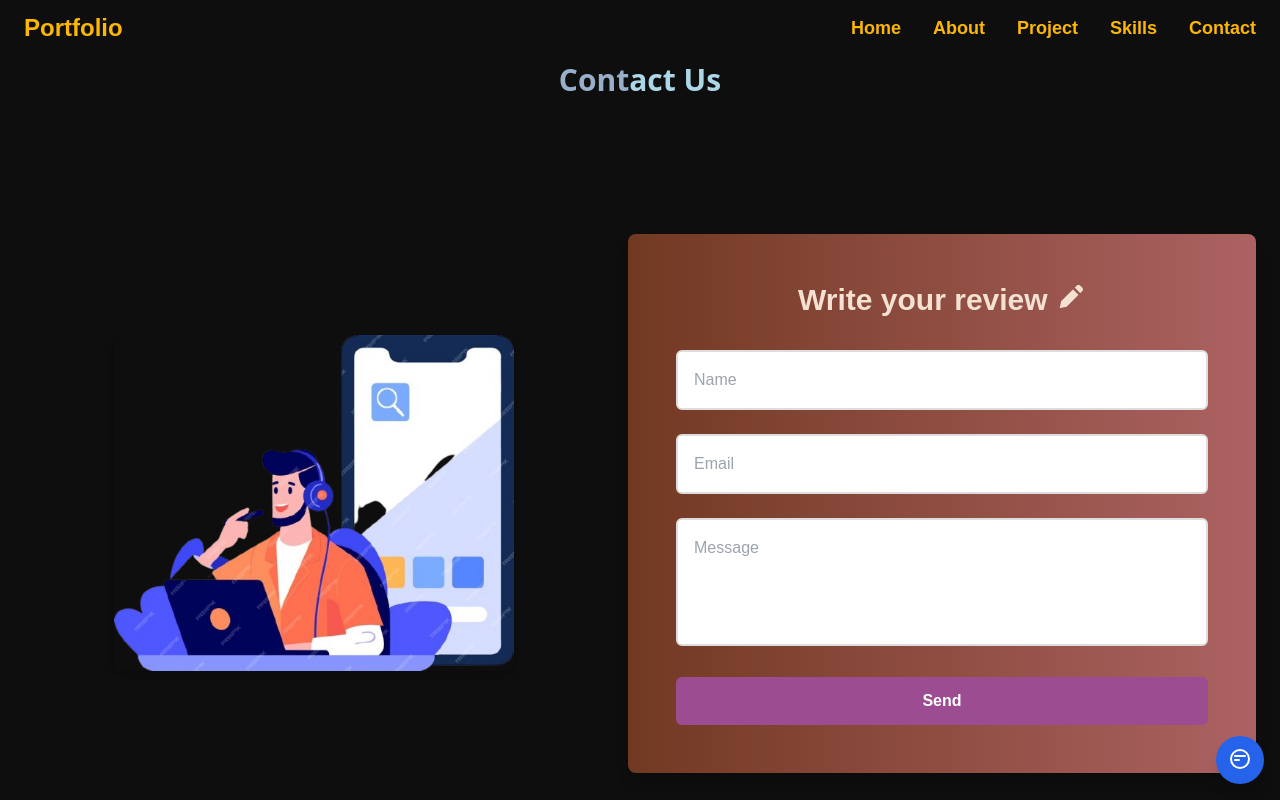
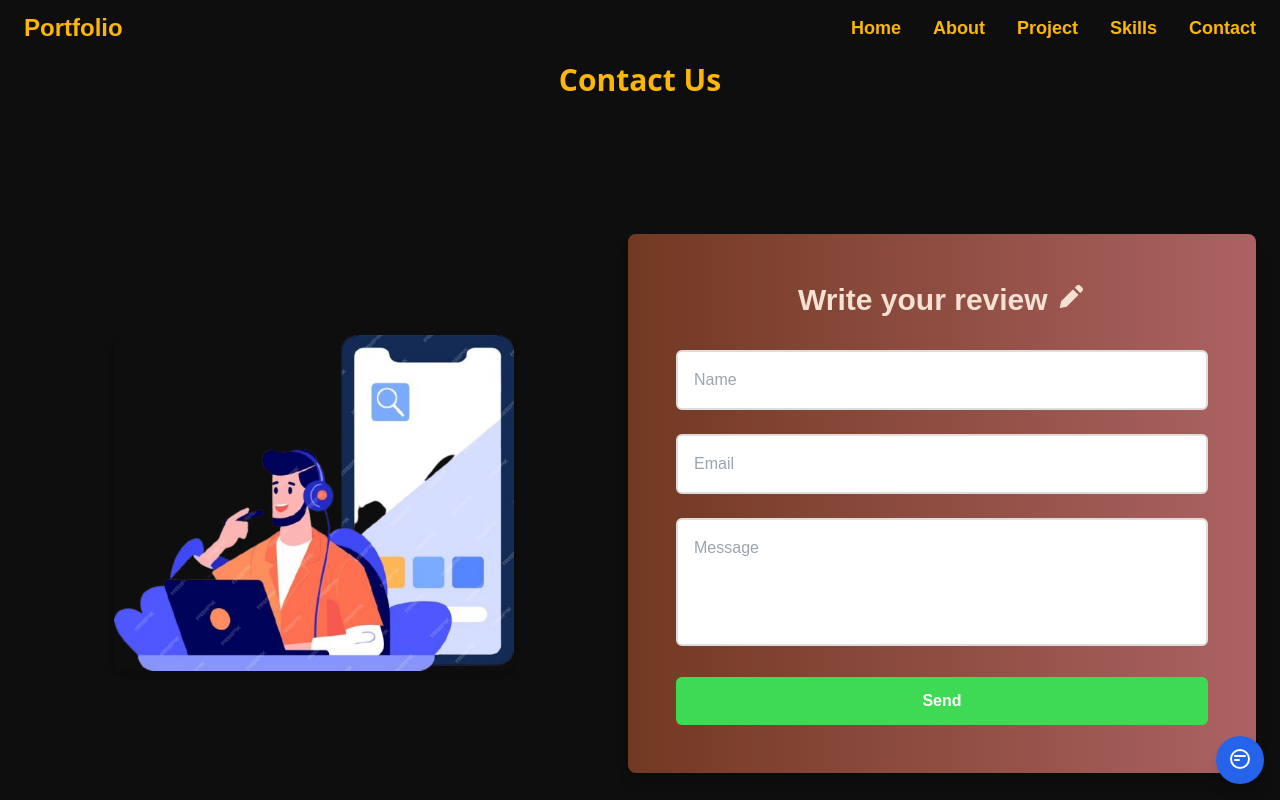
Before and after one commit to MuhammadSamad30/Portfolio-Tailwind-css, a Next.js app: page /contact in a window 1280 px wide. Shown: the top 800 px of the page. Built offline with nearby package versions, Linux system fonts and the light colour scheme.

Commit message:
Update Contact page styles for improved aesthetics and button color change

```diff
--- a/app/contact/page.tsx
+++ b/app/contact/page.tsx
@@ -3,7 +3,7 @@ import Contact1 from "@/components/Contact"
 const Contact = () => {
   return (
     <div>
-      <h2 className="flex justify-center text-[30px] font-semibold p-[1px] text-[#acd7e7] font-sans"><span className="text-[#98afca]">Cont</span>act Us</h2>
+      <h2 className="flex justify-center text-[30px] font-black p-[1px] text-[#fbb703] font-sans">Contact Us</h2>
       <Contact1/>
     </div>
   )
--- a/components/Contact.tsx
+++ b/components/Contact.tsx
@@ -44,7 +44,7 @@ const Contact1 = () => {
 
           <button
             type="submit"
-            className="bg-[#9C4D91] text-white py-3 px-6 rounded-md hover:bg-[#6A1B9A] transition duration-300 font-semibold">
+            className="bg-[#3eda53] text-white py-3 px-6 rounded-md hover:bg-[#3eda539a] transition duration-300 font-semibold">
             Send
           </button>
         </form>
```
